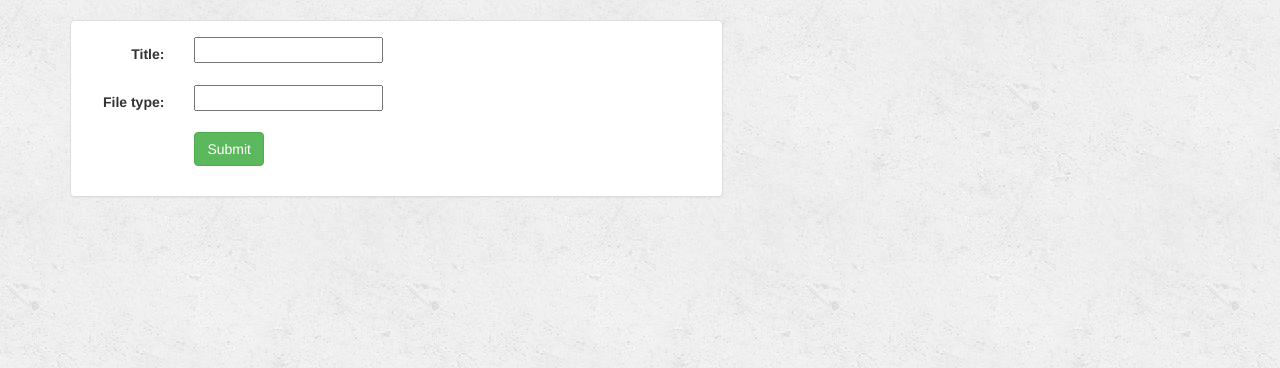
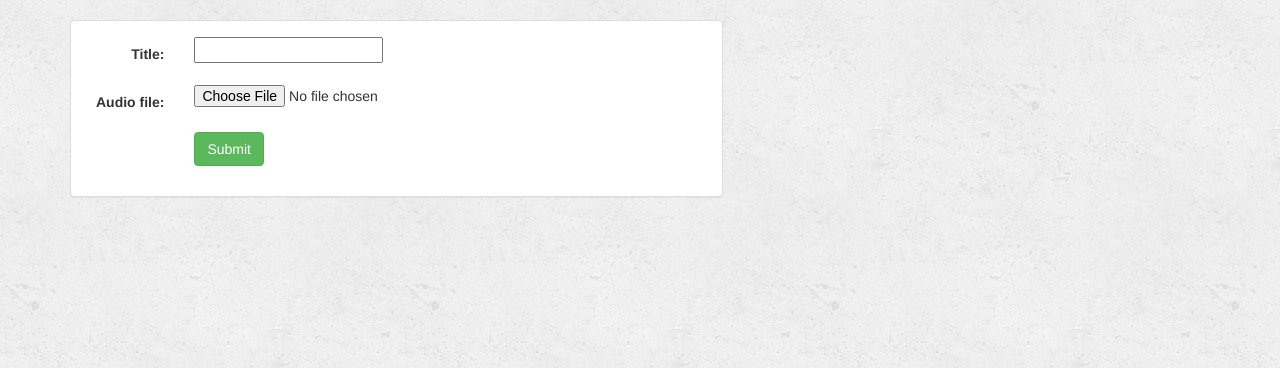
Before and after one commit to AmritShetra/viberr, a Django app: page /music/1/add/ in a window 1280 px wide. Shown: the part 52-420 px from the top of the page. Run offline with Django 3.2, Linux system fonts and the light colour scheme; some libraries are stand-ins or nearby versions.

Commit message:
Added small album logos to the 'Other albums by this artist' section and added extra fields to the Album and Song models

```diff
--- a/src/music/models.py
+++ b/src/music/models.py
@@ -1,12 +1,15 @@
+from django.contrib.auth.models import Permission, User
 from django.db import models
 from django.urls import reverse
 
 
 class Album(models.Model):
+    user = models.ForeignKey(User, default=1, on_delete=models.CASCADE)
     artist = models.CharField(max_length=250)
     title = models.CharField(max_length=100)
     genre = models.CharField(max_length=100)
     logo = models.FileField()
+    is_favourite = models.BooleanField(default=False)
 
     def get_absolute_url(self):
         return reverse('music:detail', kwargs={'pk': self.pk})
@@ -17,7 +20,7 @@ class Album(models.Model):
 
 class Song(models.Model):
     album = models.ForeignKey(Album, on_delete=models.CASCADE)
-    file_type = models.CharField(max_length=10)
+    audio_file = models.FileField(default='')
     title = models.CharField(max_length=250)
     is_favourite = models.BooleanField(default=False)
 
--- a/src/music/templates/music/detail.html
+++ b/src/music/templates/music/detail.html
@@ -22,9 +22,10 @@
                     Other albums by this artist:
                     <div class="panel-body">
                         {% for album in all_albums %}
-                            <h5>
+                            <h4>
+                                <img src="{{ album.logo.url }}" style="height: 40px;" alt="Logo">
                                 <a href="{% url 'music:detail' album.id %}"> {{ album.title }} </a>
-                            </h5>
+                            </h4>
                         {% endfor %}
                     </div>
                 </div>
--- a/src/music/views.py
+++ b/src/music/views.py
@@ -66,7 +66,7 @@ def search_albums(request):
 
 class SongCreate(CreateView):
     model = Song
-    fields = ['title', 'file_type']
+    fields = ['title', 'audio_file']
 
     def form_valid(self, form):
         album = Album.objects.get(pk=self.kwargs['album_id'])
--- a/src/viberr/settings.py
+++ b/src/viberr/settings.py
@@ -55,7 +55,7 @@ ROOT_URLCONF = 'viberr.urls'
 TEMPLATES = [
     {
         'BACKEND': 'django.template.backends.django.DjangoTemplates',
-        'DIRS': [],
+        'DIRS': [os.path.join(BASE_DIR, 'templates')],
         'APP_DIRS': True,
         'OPTIONS': {
             'context_processors': [
```
Also changed, not shown: src/music/migrations/0005_auto_20190822_1501.py (added), src/music/migrations/0006_auto_20190822_1531.py (added).
